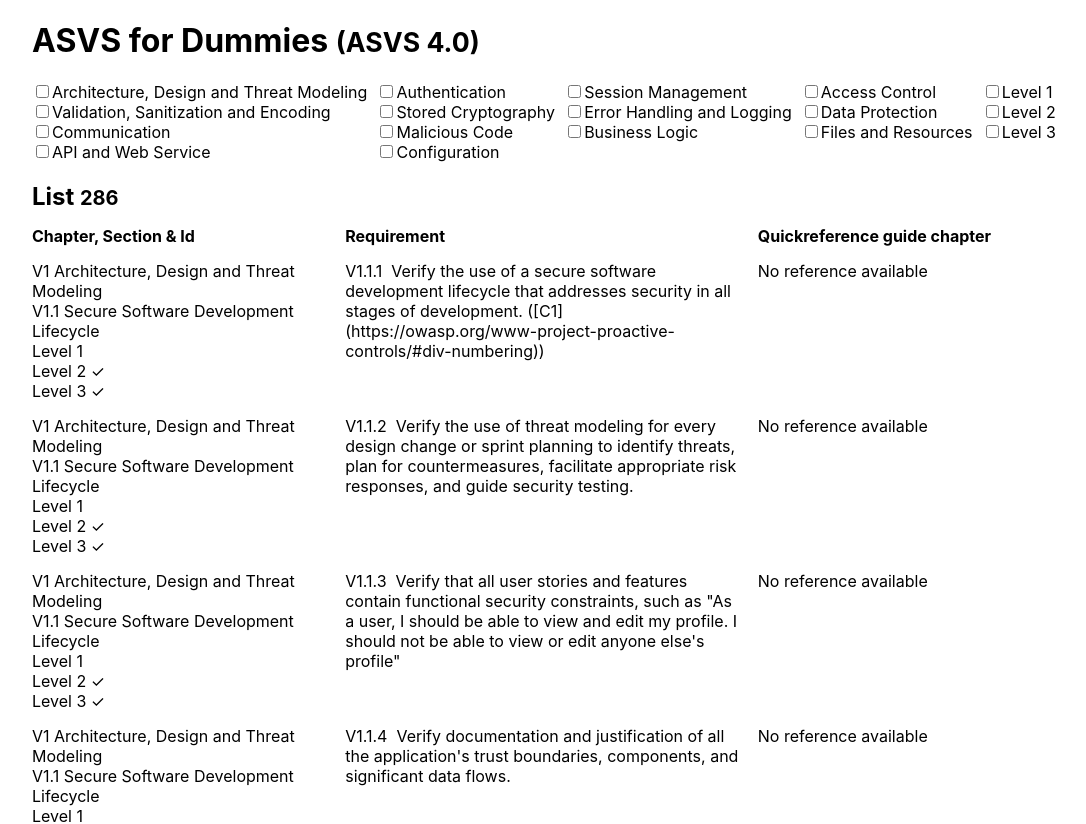
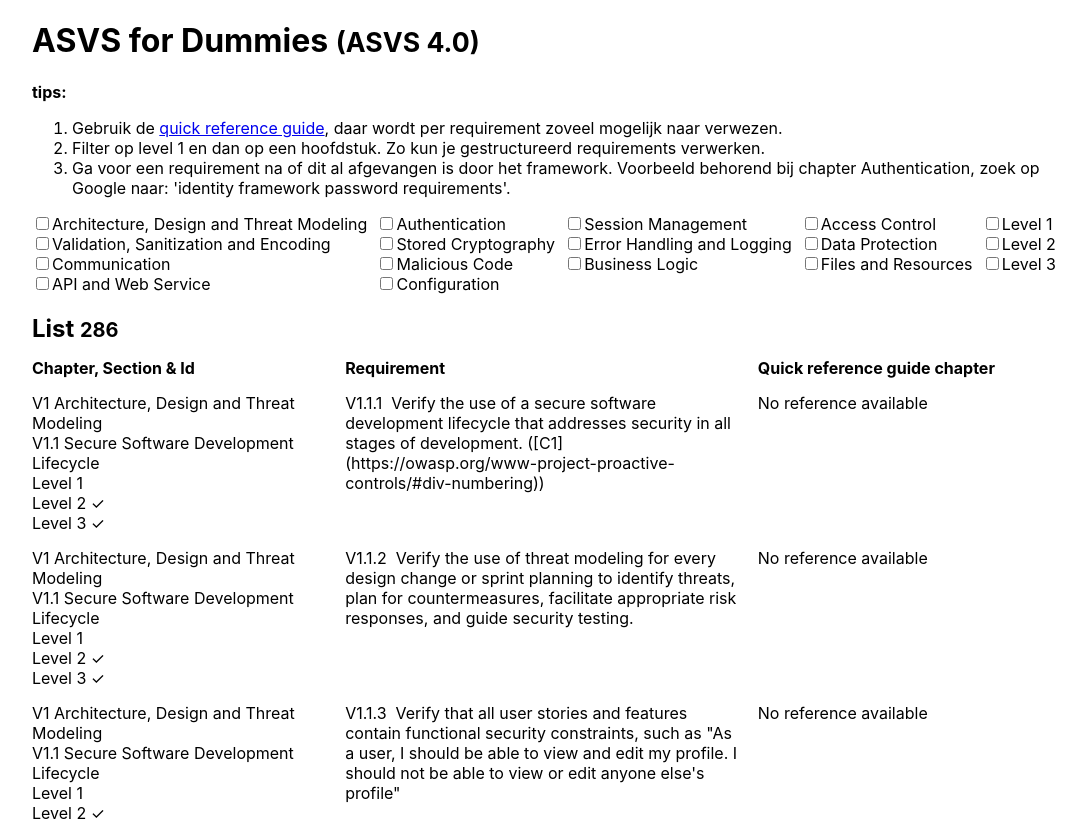
Before and after one commit to Studentassistenten-Windesheim/ASVS-for-dummies, a React (Create React App) app: page / in a window 1280 px wide. Shown: the top 824 px of the page, without its empty margins (96-1182 px from the left). Built offline with nearby package versions, Linux system fonts and the light colour scheme.

Commit message:
tips toegevoegd

```diff
--- a/src/App.tsx
+++ b/src/App.tsx
@@ -104,7 +104,22 @@
                 </header>
                 <div className="container">
                     <h1>ASVS for Dummies <small>(ASVS 4.0)</small></h1>
-                    <ASVSListFilter chapters={this.state.chapters}
+                    <p><strong>tips:</strong></p>
+                    <ol>
+                        <li>
+                        Gebruik de <a target="_blank" href="https://owasp.org/www-project-secure-coding-practices-quick-reference-guide/">
+                        quick reference guide</a>, daar wordt per requirement zoveel mogelijk naar verwezen.
+                        </li>
+                        <li>
+                        Filter op level 1 en dan op een hoofdstuk. Zo kun je gestructureerd requirements verwerken.
+                        </li>
+                        <li>
+                        Ga voor een requirement na of dit al afgevangen is door het framework. Voorbeeld behorend bij chapter Authentication, zoek op Google naar: 'identity framework password requirements'.
+                        </li>
+                    </ol>
+
+                    <ASVSListFilter
+                                    chapters={this.state.chapters}
                                     setChapterCheck={(c: string) => this.setChapterCheck(c)}
                                     setLevelCheck={(c: string) => this.setLevelCheck(c)}/>
                     <ASVSList items={this.state.asvsItems}></ASVSList>
--- a/src/components/ASVSList.tsx
+++ b/src/components/ASVSList.tsx
@@ -20,7 +20,7 @@
             <div className="ASVSListItem">
                 <div><h4>Chapter, Section & Id</h4></div>
                 <div><h4>Requirement</h4></div>
-                <div><h4>Quickreference guide chapter</h4></div>
+                <div><h4>Quick reference guide chapter</h4></div>
             </div>
             {this.props.items.map((item: ASVSItem, index: number) => {
                 return <div key={`item-${index.toString()}`}
--- a/src/components/ASVSListFilter.css
+++ b/src/components/ASVSListFilter.css
@@ -1,4 +1,5 @@
 .checkboxCollections{
+    margin-top: 15px;
     display: flex;
     justify-content: space-between ;
 }
```
